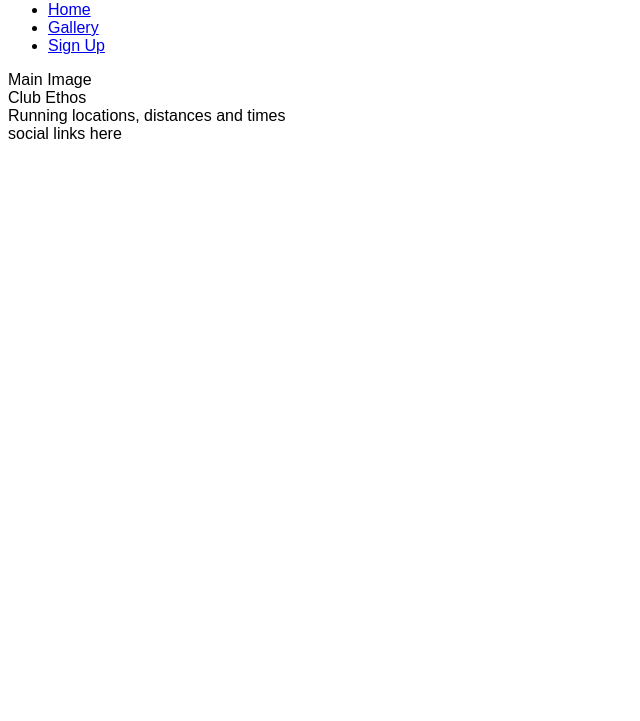
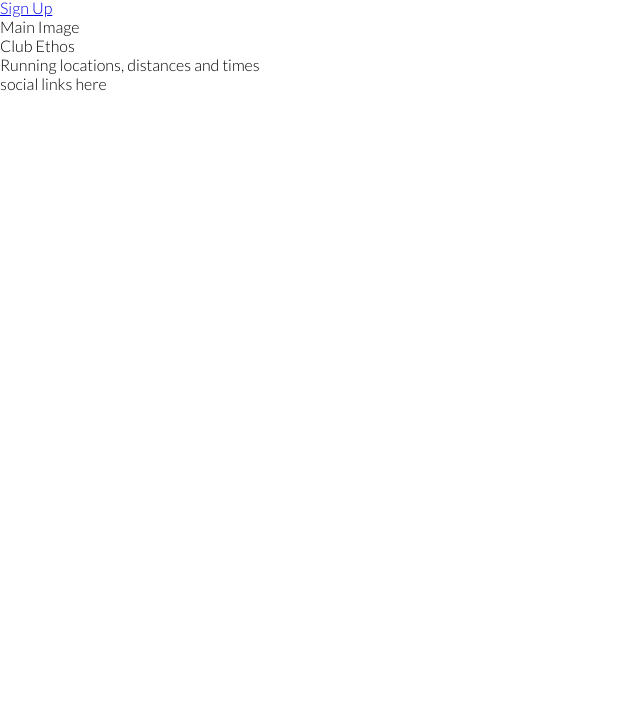
Before and after one commit to ikrauddin/love-running, a plain HTML site: page index.html in a window 1280 px wide. Shown: the part 79-800 px from the top of the page, without its empty margins (0-640 px from the left). Drawn offline with Linux system fonts and the light colour scheme.

Commit message:
Add google fonts and remove default margins, padding and border

```diff
--- a/assets/css/style.css
+++ b/assets/css/style.css
@@ -1,3 +1,12 @@
+@import url('https://fonts.googleapis.com/css2?family=Lato:wght@300&family=Oswald:wght@200&display=swap');
+
+* {
+    margin: 0;
+    padding: 0;
+    border: none;
+}
+
 body {
-    font-family: arial;
+    font-family: lato, sans-serif;
+    font-weight: 300;
 }
```
